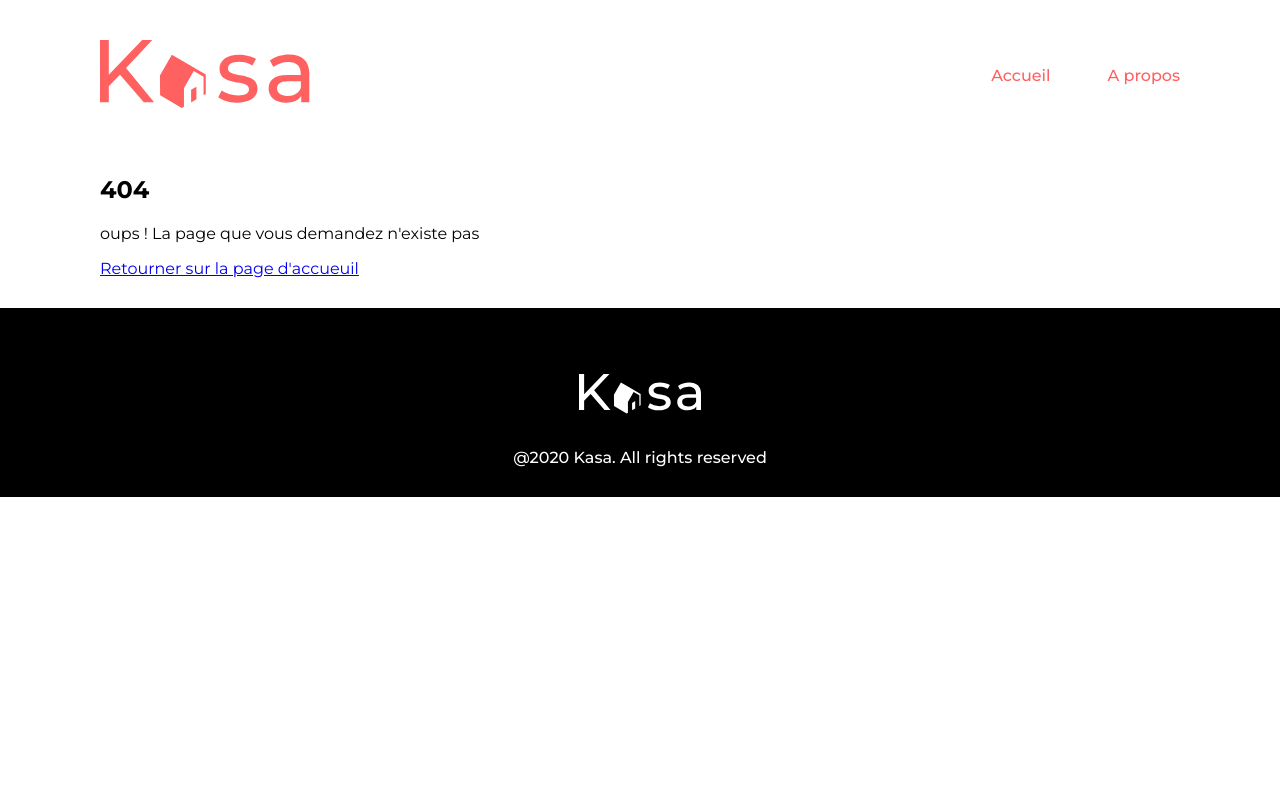
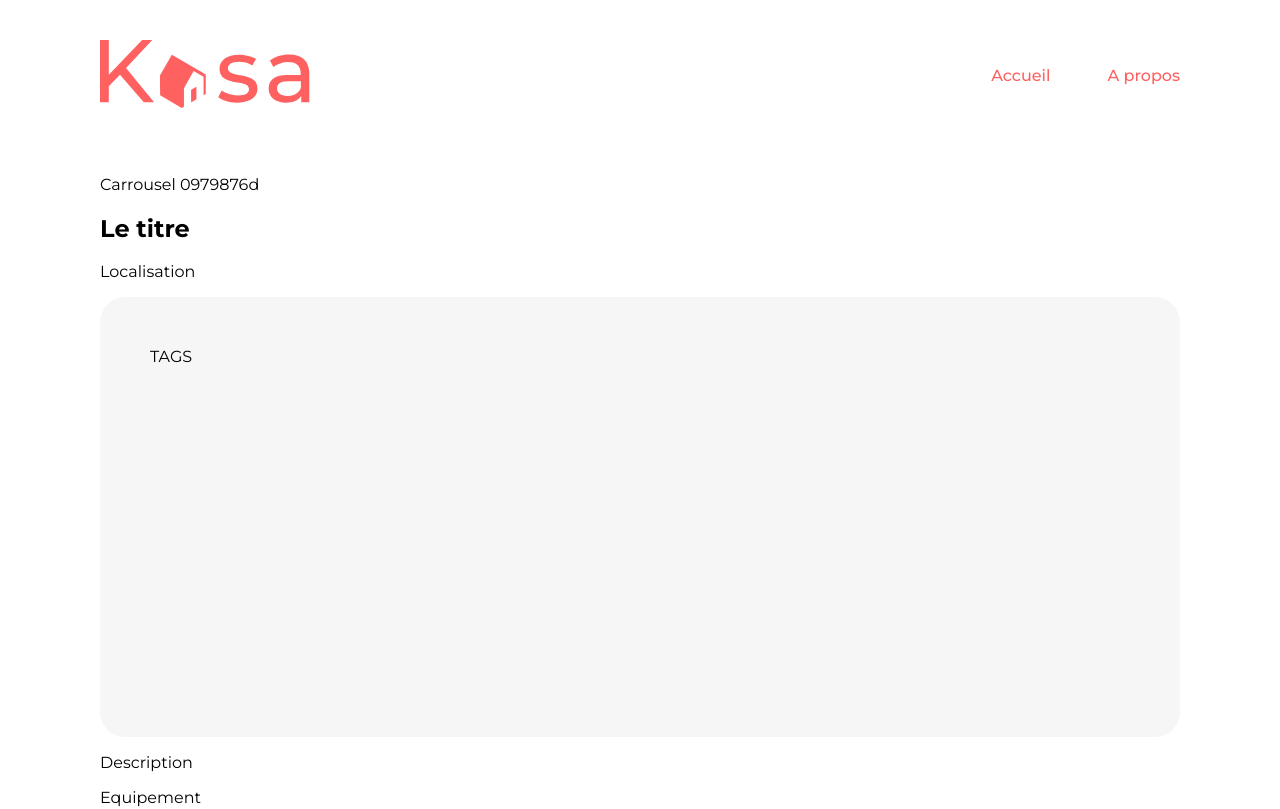
Before and after one commit to JulieMoreau01/moreaujulie_11_20122021, a React (Create React App) app: page /Annonces/0979876d in a window 1280 px wide. Before the commit this address had no page. Shown: the top 809 px of the page. Built offline with nearby package versions, Linux system fonts and the light colour scheme.

Commit message:
useParams in Logements component

```diff
--- a/src/index.jsx
+++ b/src/index.jsx
@@ -1,12 +1,13 @@
 import React from 'react'
 import ReactDOM from 'react-dom'
-import Home from './pages/Home/Index'
+import Home from './pages/Home'
+import Logements from './pages/Annonces'
 import Header from './components/Header'
 import Footer from './components/Footer'
 import Error from './components/Error/Index'
 import reportWebVitals from './reportWebVitals'
 import { BrowserRouter, Routes, Route } from 'react-router-dom'
-import A_Propos from './pages/A_Propos/Index'
+import A_Propos from './pages/A_Propos'
 import './styles/Index.css'
 
 ReactDOM.render(
@@ -16,6 +17,7 @@ ReactDOM.render(
       <Routes>
         <Route path="/" element={<Home />} />
         <Route path="A-Propos" element={<A_Propos />} />
+        <Route path="Annonces/:id" element={<Logements />} />
         <Route path="*" element={<Error />} />
       </Routes>
       <Footer />
--- /dev/null
+++ b/src/pages/Annonces.jsx
@@ -0,0 +1,23 @@
+import React, { Component } from 'react'
+import '../styles/Home.css'
+import { useParams } from 'react-router-dom'
+
+class Logements extends React.Component {
+  render() {
+    const { id } = this.props.params
+    return (
+      <section>
+        <p>Carrousel {id}</p>
+        <h1>Le titre</h1>
+        <p>Localisation</p>
+        <ul>
+          <li>TAGS</li>
+        </ul>
+        <p>Description</p>
+        <p>Equipement</p>
+      </section>
+    )
+  }
+}
+
+export default (props) => <Logements {...props} params={useParams()} />
--- a/src/pages/Home/Index.jsx
+++ b/src/pages/Home.jsx
@@ -1,6 +1,7 @@
 import React, { Component } from 'react'
-import { logements } from '../../datas/logements.js'
-import '../../styles/Home.css'
+import { Link } from 'react-router-dom'
+import { logements } from '../datas/logements'
+import '../styles/Home.css'
 
 class Home extends Component {
   render() {
@@ -10,10 +11,12 @@ class Home extends Component {
         <ul>
           {logements.map(({ cover, title, id }) => (
             <li key={id}>
-              <figure>
-                <img src={cover} alt={title} />
-                <figcaption>{title}</figcaption>
-              </figure>
+              <Link to={`/Annonces/${id}`}>
+                <figure>
+                  <img src={cover} alt={title} />
+                  <figcaption>{title}</figcaption>
+                </figure>
+              </Link>
             </li>
           ))}
         </ul>
```
Also changed, not shown: src/components/A_Propos/blocs.jsx (+13 -0 lines), src/pages/A_Propos.jsx (renamed from src/pages/A_Propos/Index.jsx), src/pages/LogementsPage/Index.jsx (deleted).
